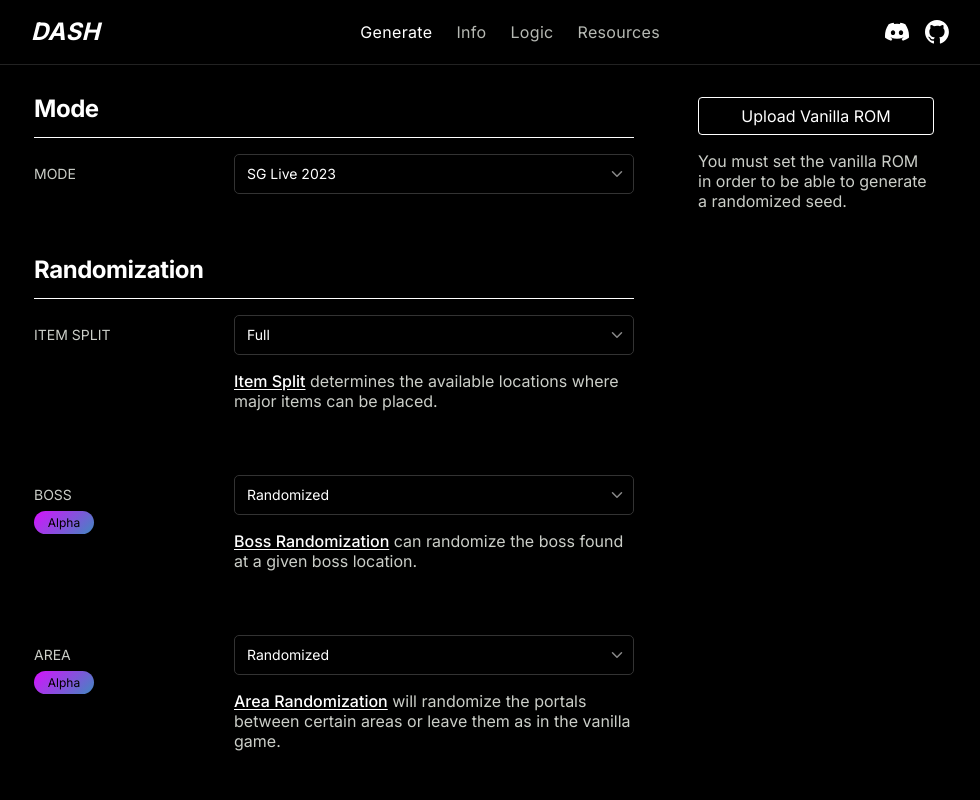
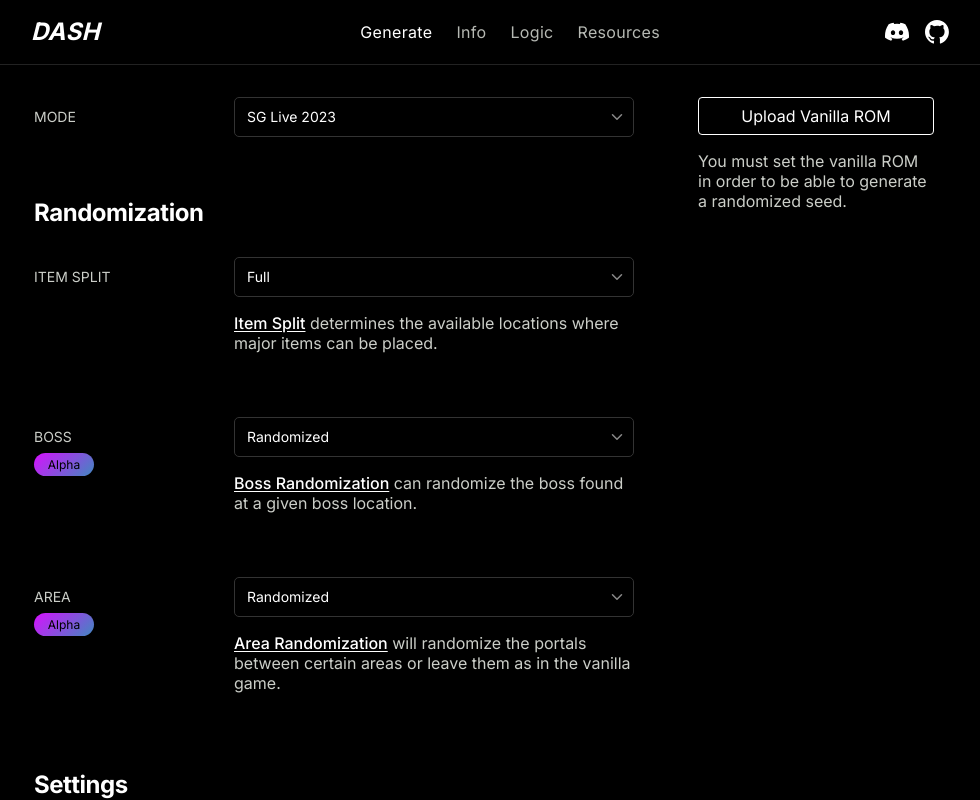
Before and after one commit to dashrando/dash-randomizer, a Next.js app in the folder apps/web/: page /generate in a window 1280 px wide. Shown: the whole page, without its empty margins (156-1136 px from the left). Built offline with nearby package versions, Linux system fonts and the light colour scheme.

Commit message:
tweak styles to remove broders on generate headings

```diff
--- a/apps/web/app/generate/form.tsx
+++ b/apps/web/app/generate/form.tsx
@@ -118,10 +118,10 @@ const SectionHeading = ({ title = '' }) => (
   </div>
 )
 
-const Section = ({ children, title, className = null }: { children?: React.ReactNode, title: string, className?: string | null }) => (
+const Section = ({ children, title, className = null, noHeading = false }: { children?: React.ReactNode, title: string, className?: string | null, noHeading: boolean }) => (
   <section className={cn(styles.section, styles.open, className)}>
-    <SectionHeading title={title} />
-    <div>
+    {!noHeading && <SectionHeading title={title} />}
+    <div className={styles.section_content}>
       {children}
     </div>
   </section>
@@ -477,7 +477,7 @@ export default function Form() {
     <form onSubmit={handleSubmit(onSubmit)}>
       <div className={styles.grid}>
         <div className={styles.sections}>
-          <Section title="Mode">
+          <Section title="Mode" noHeading>
             <Option label="Mode" name="mode">
               <Select
                 options={[
--- a/apps/web/app/generate/page.module.css
+++ b/apps/web/app/generate/page.module.css
@@ -31,8 +31,9 @@
 
 .heading {
   padding-bottom: var(--spacer-4x);
-  border-bottom: 1px solid #fff;
+  /* border-bottom: 1px solid #fff; */
   color: var(--color-highlight);
+  margin-bottom: var(--spacer-4x);
 }
 
 .label {
@@ -65,10 +66,16 @@
   max-width: 400px;
 }
 
+.heading + .section_content {
+  margin-top: var(--spacer-4x);
+}
+
+.section_content {
+  display: block;
+}
+
 .option {
-  margin: 16px 0;
   display: flex;
-  /* width: 500px; */
   align-items: baseline;
   justify-content: space-between;
 }
@@ -85,8 +92,7 @@
 }
 
 .option + .option {
-  /* border-top: 1px solid #111; */
-  padding-top: 32px;
+  margin-top: var(--spacer-12x);
 }
 
 .option p a {
```
